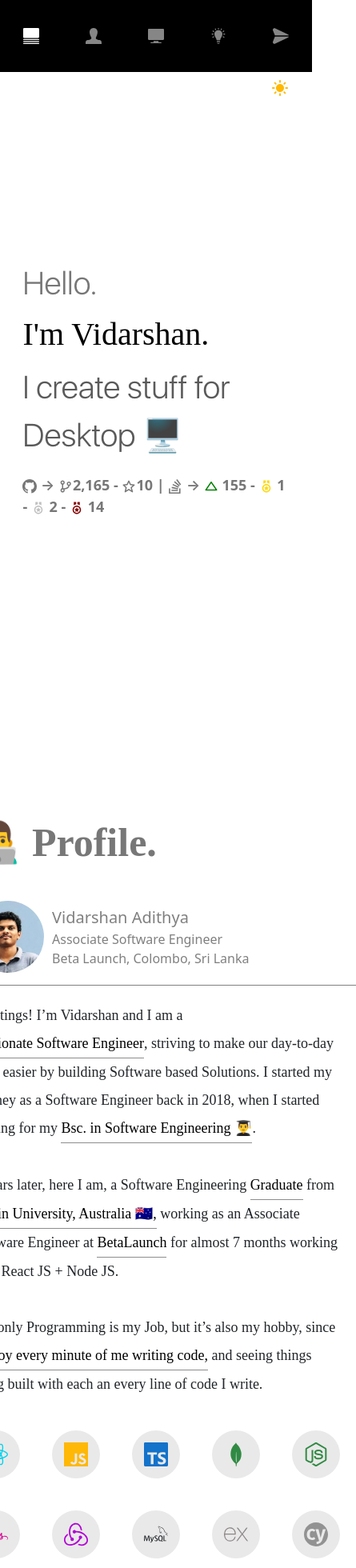
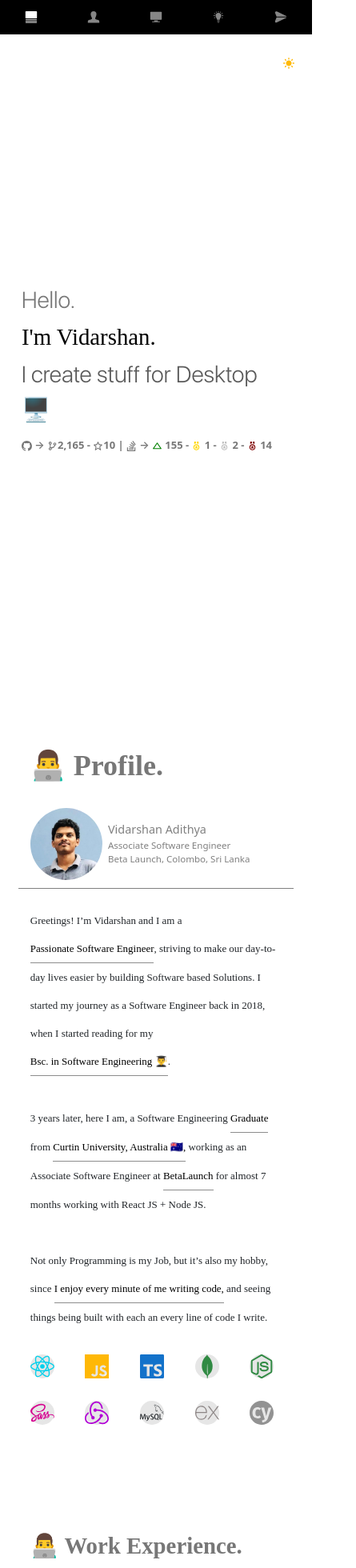
Before and after one commit to vidarshan/portfolio-1, a React (Create React App) app: page / in a window 390 px wide. Shown: the top 1960 px of the page at 80% size, 445 px wide, since content can reach past the window. Built offline with nearby package versions, Linux system fonts and the light colour scheme; a web font is replaced by a local one.

Commit message:
Overlapping content fix

```diff
--- a/src/App.scss
+++ b/src/App.scss
@@ -251,12 +251,16 @@ ul {
 }
 
 @media screen and (max-width: 550px) {
+  html {
+    font-size: 45%;
+  }
+
   .scrollspy {
     display: flex;
     align-items: center !important;
     justify-content: center !important;
     flex-direction: row;
-    height: 9rem;
+    height: 6rem;
     width: 100%;
 
     ul {
@@ -286,17 +290,71 @@ ul {
   }
 
   .home {
-    margin-top: 7rem;
-    margin-left: 6%;
-    margin-right: 6%;
+    margin-top: 6rem;
+    margin-left: 6% !important;
+    margin-right: 6% !important;
     height: 100vh !important;
   }
 
+  .work {
+    display: block;
+    margin-left: 6% !important;
+    margin-right: 6% !important;
+    height: fit-content;
+    padding: 6rem 0rem 10rem 0rem !important;
+  }
+
+  .projects {
+    display: block;
+    margin-left: 6% !important;
+    margin-right: 6% !important;
+    height: fit-content;
+    padding: 6rem 0rem 10rem 0rem !important;
+  }
+
+  .contact {
+    display: block;
+    margin-left: 6% !important;
+    margin-right: 6% !important;
+    padding: 6rem 0rem 10rem 0rem !important;
+  }
+
+  .profile {
+    display: block;
+    margin-left: 6% !important;
+    margin-right: 6% !important;
+    margin-top: 100rem !important;
+    height: fit-content !important;
+    padding: 6rem 0rem 10rem 0rem !important;
+    .profile-container {
+      .profile-overview-text {
+        margin-bottom: 1rem;
+      }
+
+      .technologies-grid {
+        display: none;
+        grid-template-columns: repeat(2, 1fr);
+
+        .technology {
+          display: flex;
+          padding: 0 !important;
+          border-radius: 50%;
+          width: fit-content;
+          background-color: rgb(230, 230, 230);
+        }
+      }
+    }
+  }
+
+  // .work {
+  //   display: none;
+  //   background-color: darkgreen;
+  // }
+
   .profile,
-  .work,
   .contact,
   .projects {
-    margin: 40% 6% !important;
+    margin: 0 6% !important;
     height: 100vh;
   }
 
--- a/src/index.scss
+++ b/src/index.scss
@@ -138,13 +138,6 @@ html {
     margin: 0 4% !important;
     margin-top: 7rem !important;
     margin-right: 0 !important;
-    background-color: darkgoldenrod;
-  }
-
-  .projects {
-    display: flex;
-    margin: 0 4%;
-    margin-top: 10rem !important;
   }
 
   .achievements {
--- a/src/scss/profile.scss
+++ b/src/scss/profile.scss
@@ -98,22 +98,22 @@
     }
   }
 
-  .technologies-grid {
-    padding: 1rem;
-    display: grid;
-    grid-template-columns: repeat(10, 1fr) !important;
+  // .technologies-grid {
+  //   padding: 1rem;
+  //   display: grid;
+  //   grid-template-columns: repeat(10, 1fr) !important;
 
-    .technology {
-      display: flex;
-      margin: 1rem;
-      padding: 1.5rem !important;
-      border-radius: 50%;
-      background-color: rgb(233, 233, 233);
-      width: fit-content;
-      transition: 0.3s;
-      cursor: pointer;
-    }
-  }
+  //   .technology {
+  //     display: flex;
+  //     margin: 1rem;
+  //     padding: 1.5rem !important;
+  //     border-radius: 50%;
+  //     background-color: rgb(233, 233, 233);
+  //     width: fit-content;
+  //     transition: 0.3s;
+  //     cursor: pointer;
+  //   }
+  // }
 }
 
 // @media screen and (max-width: 980px) {
```
